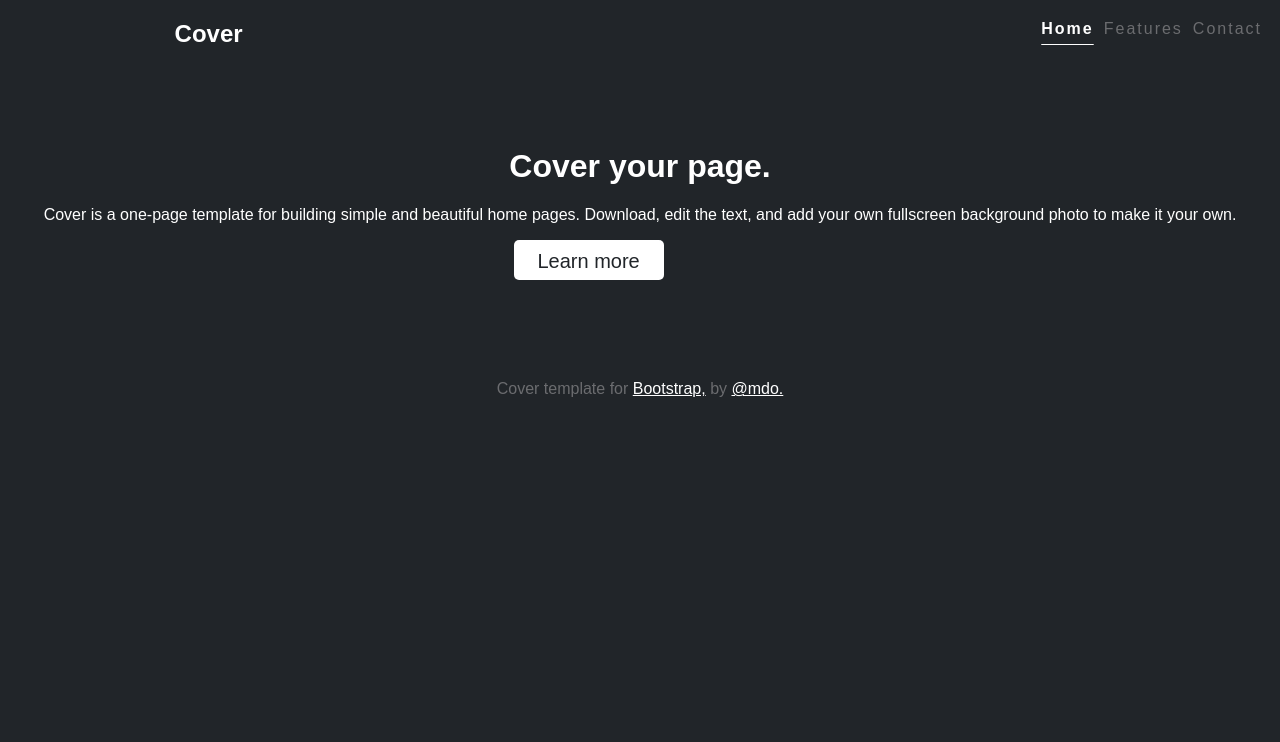
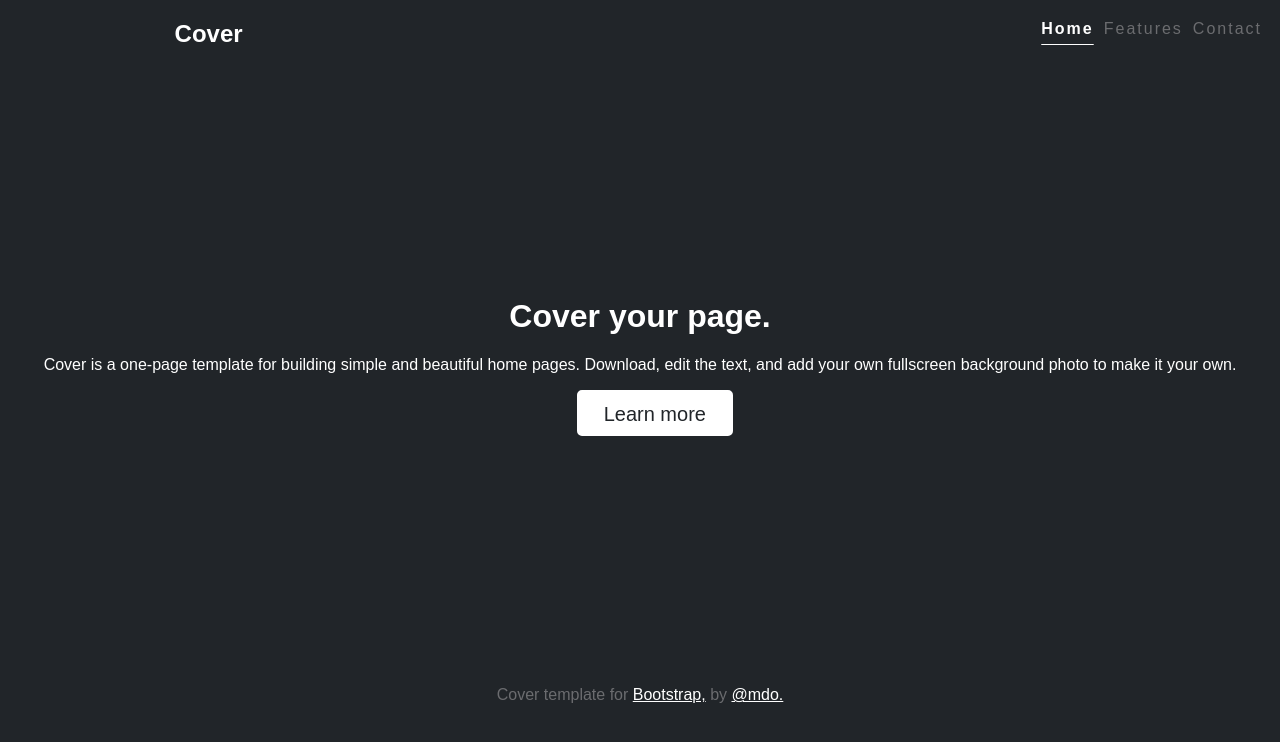
Before and after one commit to 2024OSS/1-seahyael, a plain HTML site: page example.html in a window 1280 px wide. Drawn offline with Linux system fonts and the light colour scheme.

Commit message:
example edit

```diff
--- a/example.html
+++ b/example.html
@@ -19,7 +19,6 @@
         }
 
         #menu2 :hover, #menu3 :hover{
-            color: #fff;
             text-decoration: underline;
             text-underline-offset: 10px;
             font-weight: bold;
@@ -27,23 +26,26 @@
 
         div#main {
             text-align: center;
-            margin-top: 100px;
+            margin-top: 250px;
         }
 
         div#learn {
             text-align: center;
+            border: solid #fff;
             background-color: #fff;
+            float: center;
             color: #212529;
             width: 150px;
             height: 30px;
-            margin-left: 40%;
+            margin-right: 40%;
+            margin-left: 45%;
             padding-top: 10px;
             font-size: 20px;
             border-radius: 5px;
         }
 
         div#down {
-            margin-top: 100px;
+            margin-top: 250px;
             color: #6b6c6f;
             text-align: center;
         }
```
